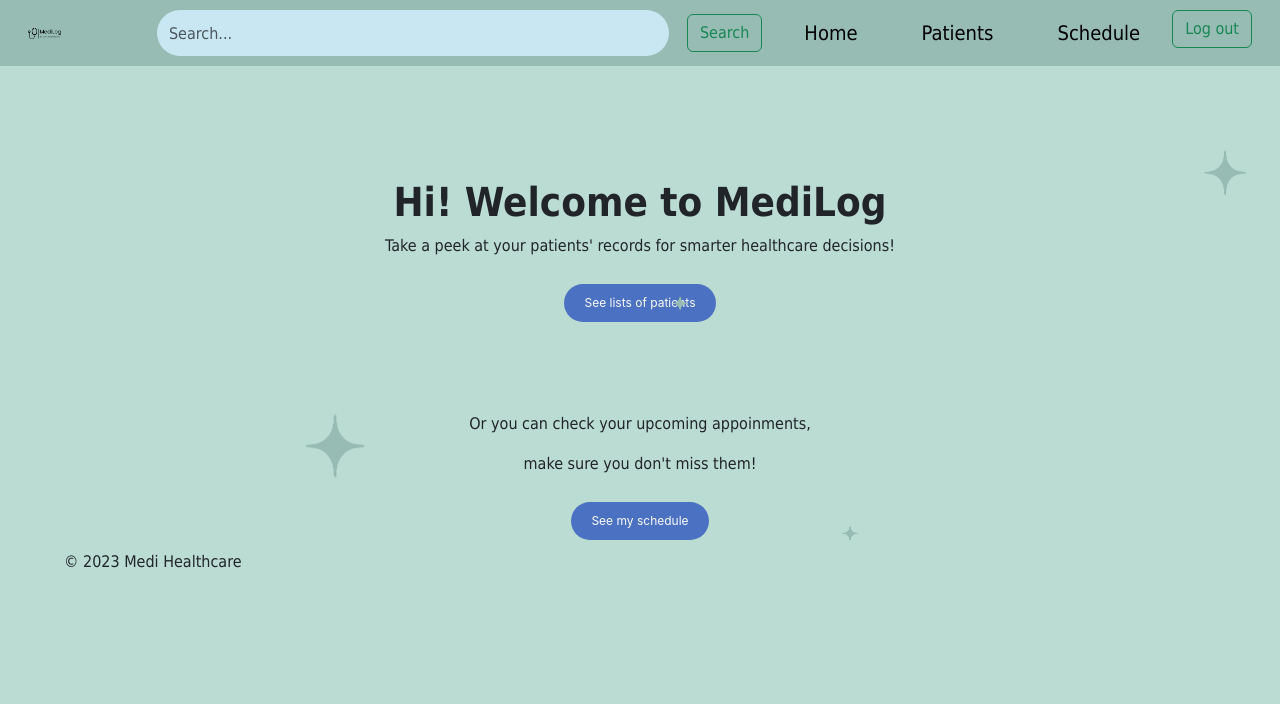
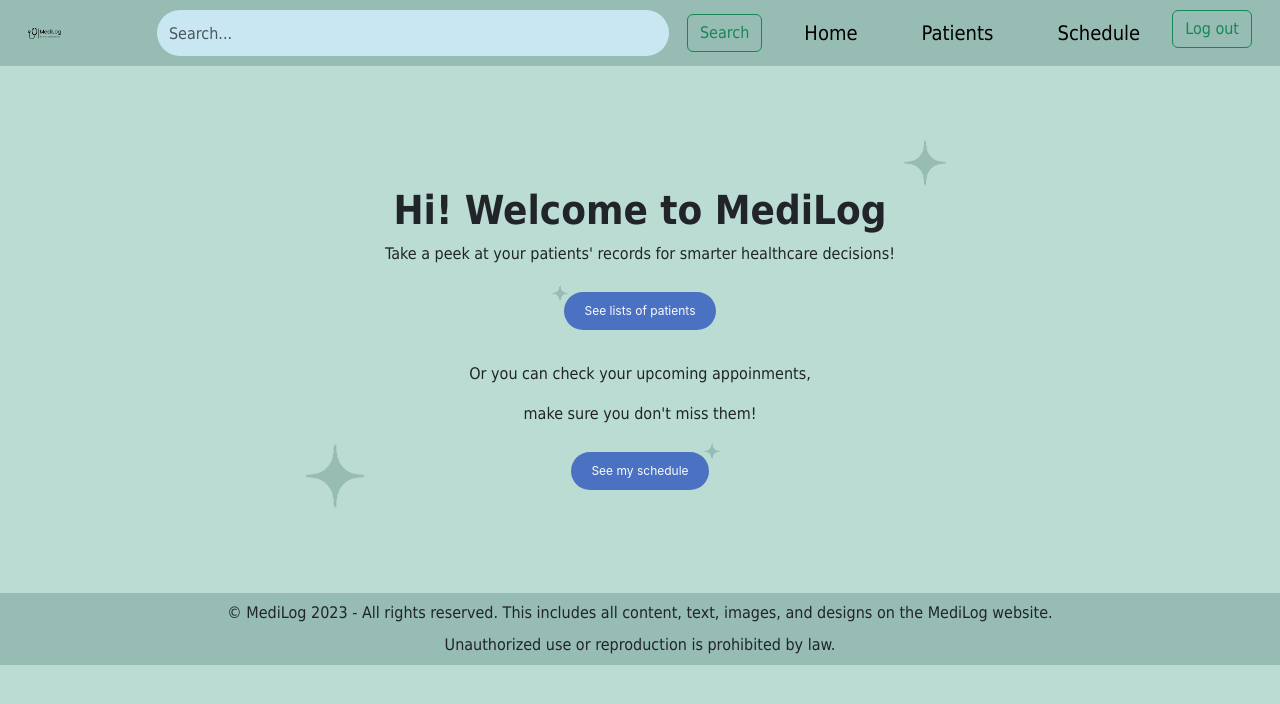
Before and after one commit to ThapTap/tugashcl, a PHP site: page /home.php in a window 1280 px wide. Shown: the top 704 px of the page. Run offline with PHP 8.4, Linux system fonts and the light colour scheme; the visitor is signed in with stand-in values (Sample User, id 1).

Commit message:
update footer

```diff
--- /dev/null
+++ b/TugasKelompok/View/pages/footer.php
@@ -0,0 +1,4 @@
+<footer class="bwh">
+    <p class="copyright">© MediLog 2023 - All rights reserved. This includes all content, text, images, and designs on the MediLog website.</p>
+    <p class="copyright">Unauthorized use or reproduction is prohibited by law.</p>
+</footer>
--- a/TugasKelompok/View/pages/home.php
+++ b/TugasKelompok/View/pages/home.php
@@ -11,39 +11,36 @@
     <link href="https://cdn.jsdelivr.net/npm/bootstrap@5.3.2/dist/css/bootstrap.min.css" rel="stylesheet" integrity="sha384-T3c6CoIi6uLrA9TneNEoa7RxnatzjcDSCmG1MXxSR1GAsXEV/Dwwykc2MPK8M2HN" crossorigin="anonymous">
     <link rel="stylesheet" href="../styles/navbar.css">
     <link rel="stylesheet" href="../styles/home.css">
+    <link rel="stylesheet" href="../styles/footer.css">
     <title>Home Page</title>
 </head>
 <body>
     <!-- NAVBAR -->
-    <!-- placeholder !!!!! -->
     <?php
     require "./navbar.php";
     ?>
 
-    <div class="content" style="margin-top: 90.71px;">
+    <div class="content" style="margin-top: 90.71px; min-height: 100%;">
         <img src="../assets/soft-star.png" class="star1">
         <div class="patient">
             <h1 id="welcome"></h1>
             <p>Take a peek at your patients' records for smarter healthcare decisions!</p>
             <img src="../assets/soft-star.png" class="star2">
-            <button onclick="window.location.href=patients.html">See lists of patients</button>
+            <button type="button" href="./pasien.php">See lists of patients</button>
         </div>
         <div class="schedule">
             <p>Or you can check your upcoming appoinments,</p>
             <p>make sure you don't miss them!</p>
             <img src="../assets/soft-star.png" class="star3">
-            <button onclick="window.location.href=schedule.html">See my schedule</button>
+            <button onclick="window.location.href=schedule.php">See my schedule</button>
             <img src="../assets/soft-star.png" class="star4">
         </div>
     </div>
 
     <!-- FOOTER -->
-    <!-- placeholder !!!!! -->
-    <footer>
-        <div class="footer">
-            <span>&copy; 2023 Medi Healthcare</span>
-        </div>
-    </footer>
+    <?php
+    require "./footer.php";
+    ?>
 
 
     <!-- placeholder !!!!! code buat show nama dokternya -->
--- /dev/null
+++ b/TugasKelompok/View/styles/footer.css
@@ -0,0 +1,12 @@
+.bwh {
+    background-color: var(--ijo-tua);
+    width: 100%;
+    margin: 0%;
+    padding: 2px;
+    text-align: center;
+}
+
+.copyright {
+    padding: 2px;
+    margin: 4px;
+}
--- a/TugasKelompok/View/styles/home.css
+++ b/TugasKelompok/View/styles/home.css
@@ -1,23 +1,26 @@
 :root{
+    --putih: #FCFBF9;
     --ijo-tua: #96BCB4;
     --ijo-muda: #BBDCD3;
     --biru-link: #4B72C2;
     --sky-blue: #C9E7F2;
+    --hover: #76A3FF;
 }
 
 body{
     font-family:'Poppins', Tahoma, Geneva, Verdana, sans-serif;
-    margin: 5%;
+    margin: 0;
     padding: 0;
-    background-color: #BBDCD3;
+    background-color: var(--ijo-muda);
 }
 
 .content {
+    margin: 7.3%;
     text-align: center;
 }
 
 .patient {
-    margin: 5%;
+    margin: 15% 0% 0% 0%;
     padding: 2%;
 }
 
@@ -39,8 +42,8 @@ p {
 button {
     margin: 10px;
     padding: 10px 20px;
-    background-color: #4B72C2;
-    color: #FCFBF9;
+    background-color: var(--biru-link);
+    color: var(--putih);
     font-size: 12px;
     font-family: 'Inter', sans-serif;
     cursor: pointer;
@@ -48,30 +51,35 @@ button {
     border: none;
 }
 
+button:hover {
+    background-color: var(--hover);
+    color: black;
+}
+
 .star1 {
     position: absolute;
-    top: 140px;
-    left: 1200px;
+    top: 130px;
+    left: 900px;
     width: 50px;
 }
 
 .star2 {
     position: absolute;
-    top: 290px;
-    left: 670px;
+    top: 280px;
+    left: 550px;
     width: 20px;
 }
 
 .star3 {
     position: absolute;
-    top: 520px;
-    left: 840px;
+    top: 438px;
+    left: 702px;
     width: 20px;
 }
 
 .star4 {
     position: absolute;
-    top: 400px;
+    top: 430px;
     left: 300px;
     width: 70px;
 }
```
Also changed, not shown: TugasKelompok/View/Utils/medilogdb.sql (+10 -9 lines), TugasKelompok/View/pages/pasien1.php (+10 -0 lines).
